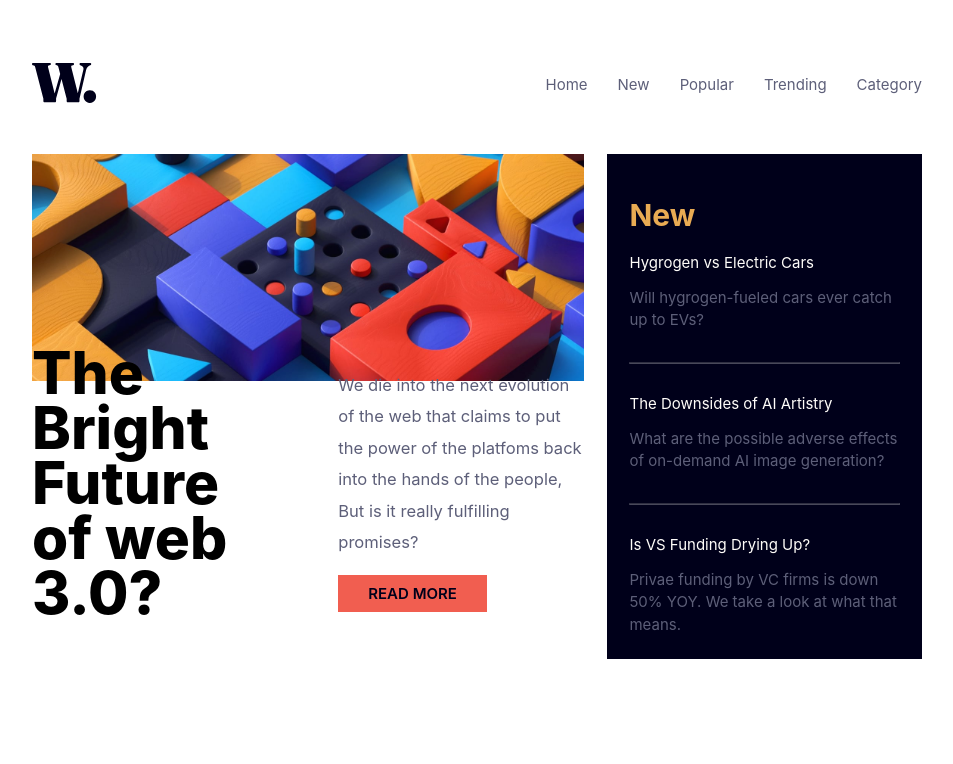
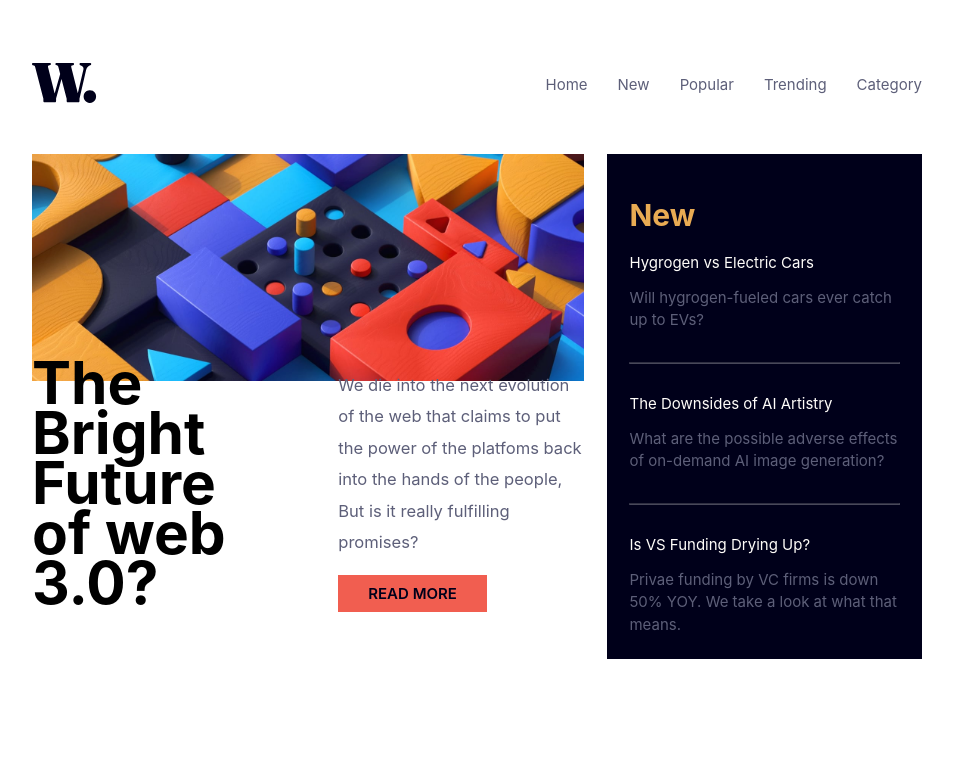
Before and after one commit to abmanaf/News-Home-page, a React (Vite) app: page / in a window 1280 px wide. Shown: the top 764 px of the page, without its empty margins (163-1116 px from the left). Built offline with nearby package versions, Linux system fonts and the light colour scheme; a web font is replaced by a local one.

Commit message:
minor changes

```diff
--- a/src/App.css
+++ b/src/App.css
@@ -68,8 +68,8 @@ a {
 
 .sub-left-container .first-sub-left-container h2 {
   font-size: 3.9em;
-  font-weight: 800;
-  line-height: 55px;
+  font-weight: 700;
+  line-height: 50px;
 }
 
 .sub-left-container .inner-left-right-container {
```
